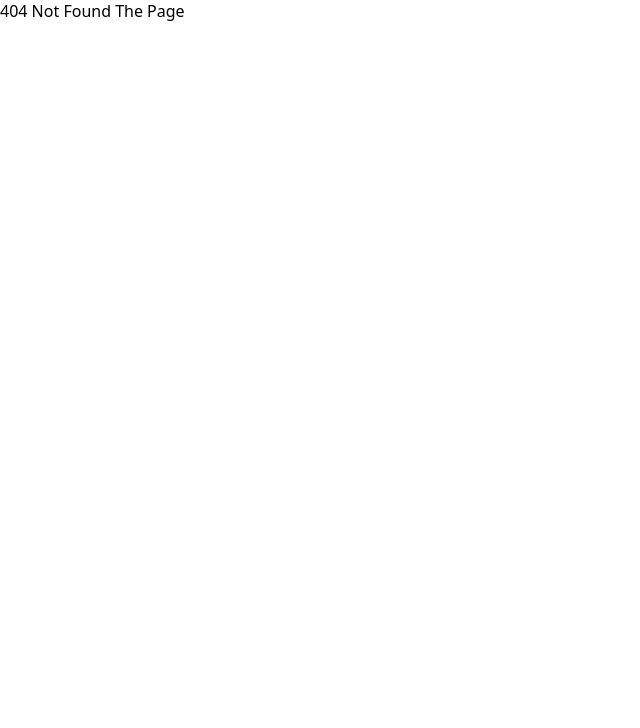
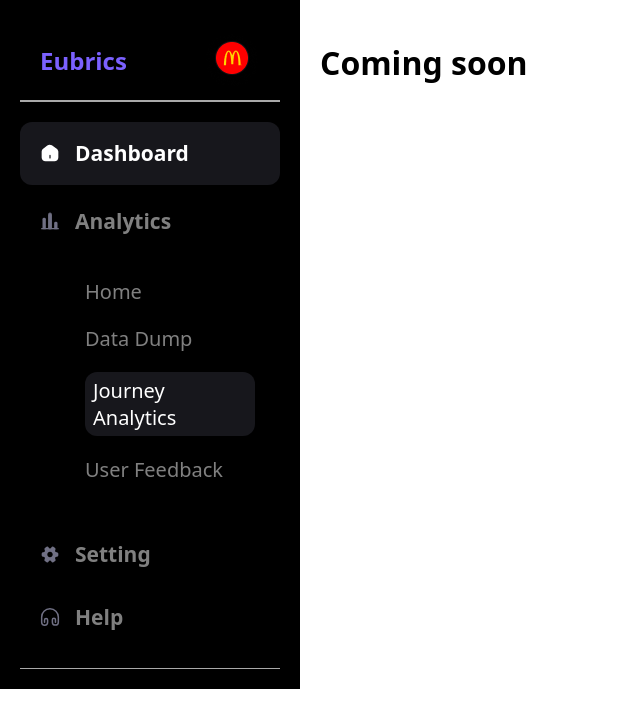
Before and after one commit to MdAbbas110/Dashbord-project, a React (Vite) app: page /journey in a window 1280 px wide. Before the commit this address had no page. Shown: the top 728 px of the page, without its empty margins (0-640 px from the left). Built offline with nearby package versions, Linux system fonts and the light colour scheme.

Commit message:
fix img link added other component with CSR

```diff
--- a/src/App.jsx
+++ b/src/App.jsx
@@ -117,7 +117,7 @@ function App() {
               height: '60px',
             }}
           >
-            <img src="../public/home-2.svg" alt="/" />
+            <img src="/home-2.svg" alt="/" />
             <h1>Dashboard</h1>
           </div>
         </nav>
@@ -215,7 +215,7 @@ function App() {
             <div>
               <img
                 style={{ width: '375px', height: '290px' }}
-                src="../public/excel-card.png"
+                src="/excel-card.png"
                 alt="img"
               />
             </div>
@@ -246,7 +246,7 @@ const SmallCard = ({ number, name }) => {
           padding: '10px',
           borderRadius: '10px',
         }}
-        src="../public/user.svg"
+        src="/user.svg"
         alt="/"
       />
       <h1>
@@ -329,14 +329,10 @@ export const Employee = () => {
             padding: '10px',
           }}
         >
-          <img style={{ width: '20px' }} src="../public/user.svg" alt="/" />
+          <img style={{ width: '20px' }} src="/user.svg" alt="/" />
           <p>540 Participants</p>
         </div>
-        <img
-          style={{ width: '24px' }}
-          src="../public/arrow-right.svg"
-          alt="/"
-        />
+        <img style={{ width: '24px' }} src="/arrow-right.svg" alt="/" />
       </div>
     </div>
   );
--- a/src/components/AsideBar.jsx
+++ b/src/components/AsideBar.jsx
@@ -1,4 +1,4 @@
-import { Link } from 'react-router-dom';
+import { NavLink } from 'react-router-dom';
 
 const AsideBar = () => {
   return (
@@ -21,7 +21,7 @@ const AsideBar = () => {
         >
           Eubrics
         </h1>
-        <img src="../public/mcd-logo.png" alt="/" />
+        <img src="/mcd-logo.png" alt="/" />
       </div>
 
       <div
@@ -53,7 +53,7 @@ const AsideBar = () => {
               backgroundColor: '#17171C',
             }}
           >
-            <img src="../public/home.svg" alt="/" />
+            <img src="/home.svg" alt="/" />
             <h1>Dashboard</h1>
           </div>
           <div
@@ -66,7 +66,7 @@ const AsideBar = () => {
               borderRadius: '12px',
             }}
           >
-            <img src="../public/analytics.svg" alt="/" />
+            <img src="/analytics.svg" alt="/" />
             <h1>Analytics</h1>
           </div>
 
@@ -83,20 +83,42 @@ const AsideBar = () => {
                 flexDirection: 'column',
                 gap: '20px',
                 listStyle: 'none',
+                color: 'gray',
               }}
             >
-              <Link style={{ color: 'gray', textDecoration: 'none' }} to="/">
+              <NavLink
+                to="/"
+                className={({ isActive }) => {
+                  return isActive ? 'color' : '';
+                }}
+              >
                 Home
-              </Link>
-              <Link
-                style={{ color: 'gray', textDecoration: 'none' }}
+              </NavLink>
+              <NavLink
                 to="/users"
+                className={({ isActive }) => {
+                  return isActive ? 'color' : '';
+                }}
               >
                 Data Dump
-              </Link>
+              </NavLink>
 
-              <li>Journey Analytics</li>
-              <li>User feedback</li>
+              <NavLink
+                to="/journey"
+                className={({ isActive }) => {
+                  return isActive ? 'color' : '';
+                }}
+              >
+                Journey Analytics
+              </NavLink>
+              <NavLink
+                to="/feedback"
+                className={({ isActive }) => {
+                  return isActive ? 'color' : '';
+                }}
+              >
+                User Feedback
+              </NavLink>
             </ul>
           </div>
         </div>
@@ -116,7 +138,7 @@ const AsideBar = () => {
               color: 'gray',
             }}
           >
-            <img src="../public/settings.svg" alt="/" />
+            <img src="/settings.svg" alt="/" />
             <h1>Setting</h1>
           </div>
           <div
@@ -126,7 +148,7 @@ const AsideBar = () => {
               color: 'gray',
             }}
           >
-            <img src="../public/help.svg" alt="/" />
+            <img src="/help.svg" alt="/" />
             <h1>Help</h1>
           </div>
         </div>
--- /dev/null
+++ b/src/components/Feedback.jsx
@@ -0,0 +1,26 @@
+import AsideBar from './AsideBar';
+
+export const Feedback = () => {
+  return (
+    <div
+      style={{
+        backgroundColor: 'white',
+        width: '100%',
+        height: '100%',
+        display: 'flex',
+        alignItems: 'stretch',
+      }}
+    >
+      <AsideBar />
+      <div
+        style={{
+          flexGrow: '1',
+          width: '100%',
+          padding: '20px',
+        }}
+      >
+        <h1>Coming soon</h1>
+      </div>
+    </div>
+  );
+};
--- /dev/null
+++ b/src/components/Journey.jsx
@@ -0,0 +1,28 @@
+import Aside from './AsideBar';
+
+const Journey = () => {
+  return (
+    <div
+      style={{
+        backgroundColor: 'white',
+        width: '100%',
+        height: '100%',
+        display: 'flex',
+        alignItems: 'stretch',
+      }}
+    >
+      <Aside />
+      <div
+        style={{
+          flexGrow: '1',
+          width: '100%',
+          padding: '20px',
+        }}
+      >
+        <h1>Coming soon</h1>
+      </div>
+    </div>
+  );
+};
+
+export default Journey;
--- a/src/components/UserCompletion.jsx
+++ b/src/components/UserCompletion.jsx
@@ -30,7 +30,7 @@ const UserCompletion = () => {
               height: '60px',
             }}
           >
-            <img src="../public/home-2.svg" alt="/" />
+            <img src="/home-2.svg" alt="/" />
             <h1>Data Dump</h1>
           </div>
         </nav>
--- a/src/index.css
+++ b/src/index.css
@@ -7,3 +7,16 @@ body {
   padding: 0;
   box-sizing: border-box;
 }
+
+a{
+  color: gray;
+  text-decoration: none;
+}
+
+.color {
+  background-color: #17171C;
+  padding: 5px 8px;
+  font-size: 20px;
+  border-radius: 12px;
+  color: #fff;
+}
```
Also changed, not shown: src/main.jsx (+10 -0 lines).
